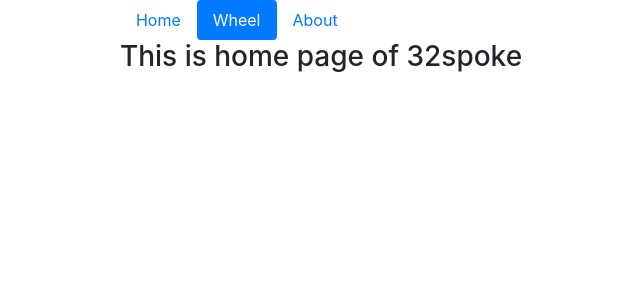
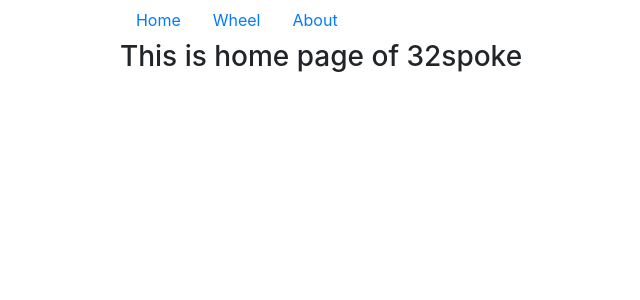
Before and after one commit to kimchirice/32spoke, a React (Create React App) app: page / in a window 1280 px wide. Shown: the top 300 px of the page, without its empty margins (319-959 px from the left). Built offline with nearby package versions, Linux system fonts and the light colour scheme.

Commit message:
[Rev] active class of the link to Wheel

```diff
--- a/src/Components/Navigation/Navigation.js
+++ b/src/Components/Navigation/Navigation.js
@@ -12,7 +12,7 @@ export default function Navigation() {
           <li className='nav-item'>
             <Link to="/" className='nav-link'>Home</Link>
           </li>
-          <li><Link to="/wheel" className='nav-link active'>Wheel</Link></li>
+          <li><Link to="/wheel" className='nav-link'>Wheel</Link></li>
           <li><Link to="/about" className='nav-link'>About</Link></li>
         </ul>
         <Switch>
```
